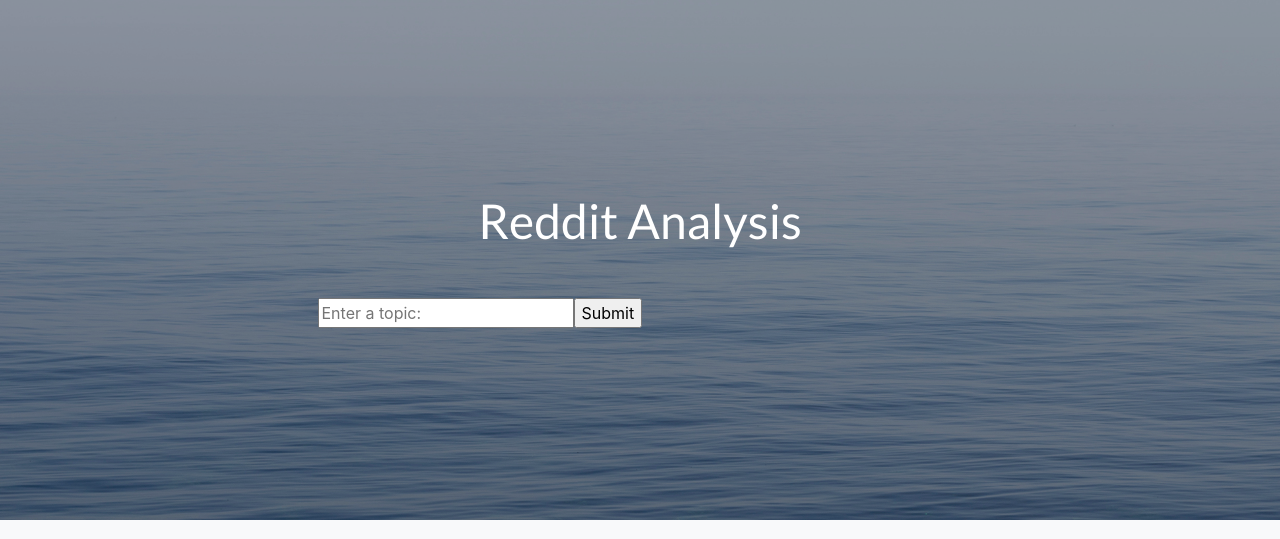
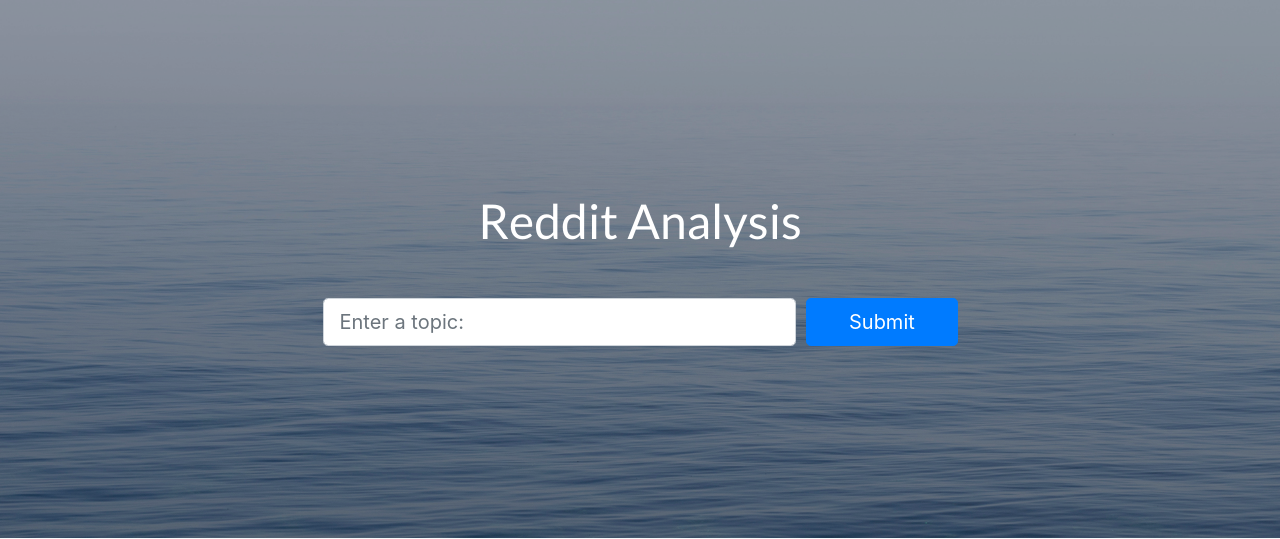
Before and after one commit to lorena-b/TreeHacks, a Flask app: page / in a window 1280 px wide. Shown: the part 56-595 px from the top of the page. Run offline with Flask 2, Linux system fonts and the light colour scheme; parts of the project's set-up code (start-up, migrations or seed data) failed here and were passed over; some libraries are stand-ins or nearby versions.

Commit message:
Update index.html

```diff
--- a/templates/static/index.html
+++ b/templates/static/index.html
@@ -51,15 +51,18 @@
           <h1 class="mb-5">Reddit Analysis</h1>
         </div>
         <div class="col-md-10 col-lg-8 col-xl-7 mx-auto">
-          <form>
+          <form method="POST" class="form">
             <div class="form-row">
 
-              <form method="POST" class="form">
-                <input name="text" placeholder="Enter a topic:">
-                <input type="submit">
-              </form>
+              <div class="col-12 col-md-9 mb-2 mb-md-0">
+                <input name="text" class="form-control form-control-lg"
+                       placeholder="Enter a topic:">
+              </div>
+              <div class="col-12 col-md-3">
+                <button type="submit" class="btn btn-block btn-lg btn-primary">Submit</button>
+              </div>
+            </div>
 
-            </div>
           </form>
         </div>
       </div>
```
